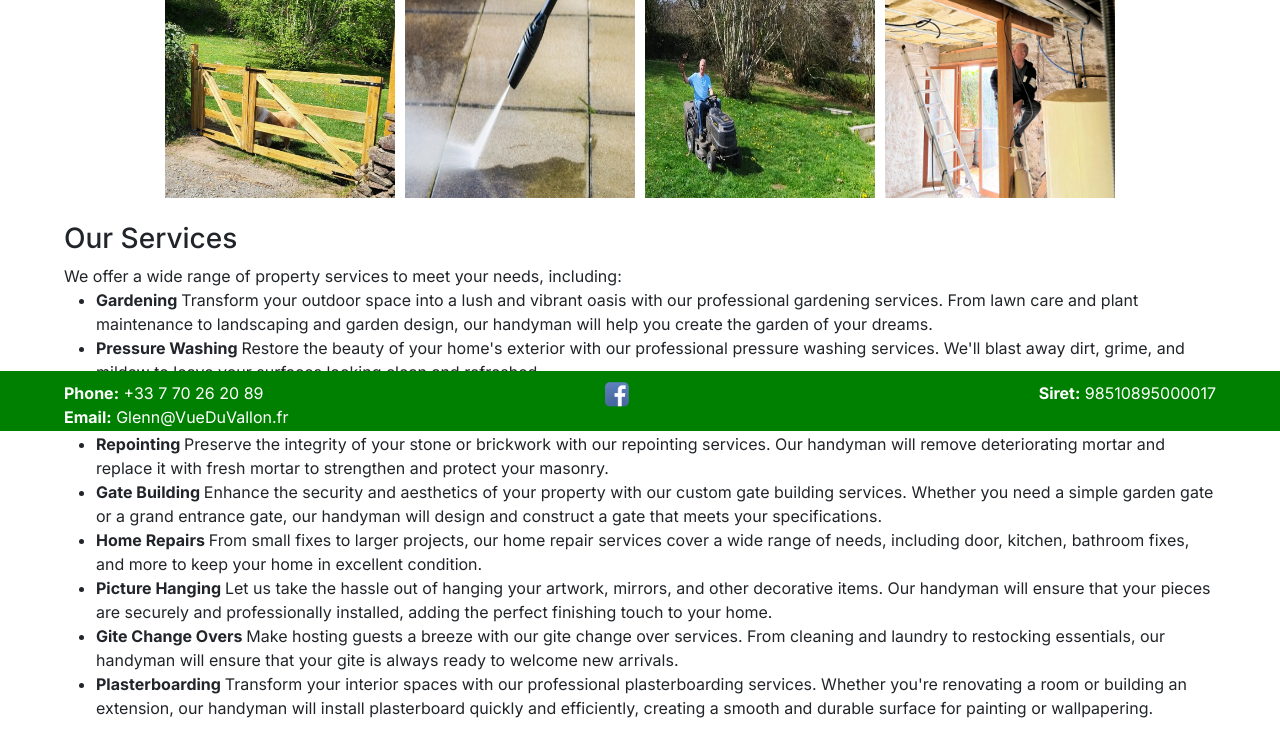
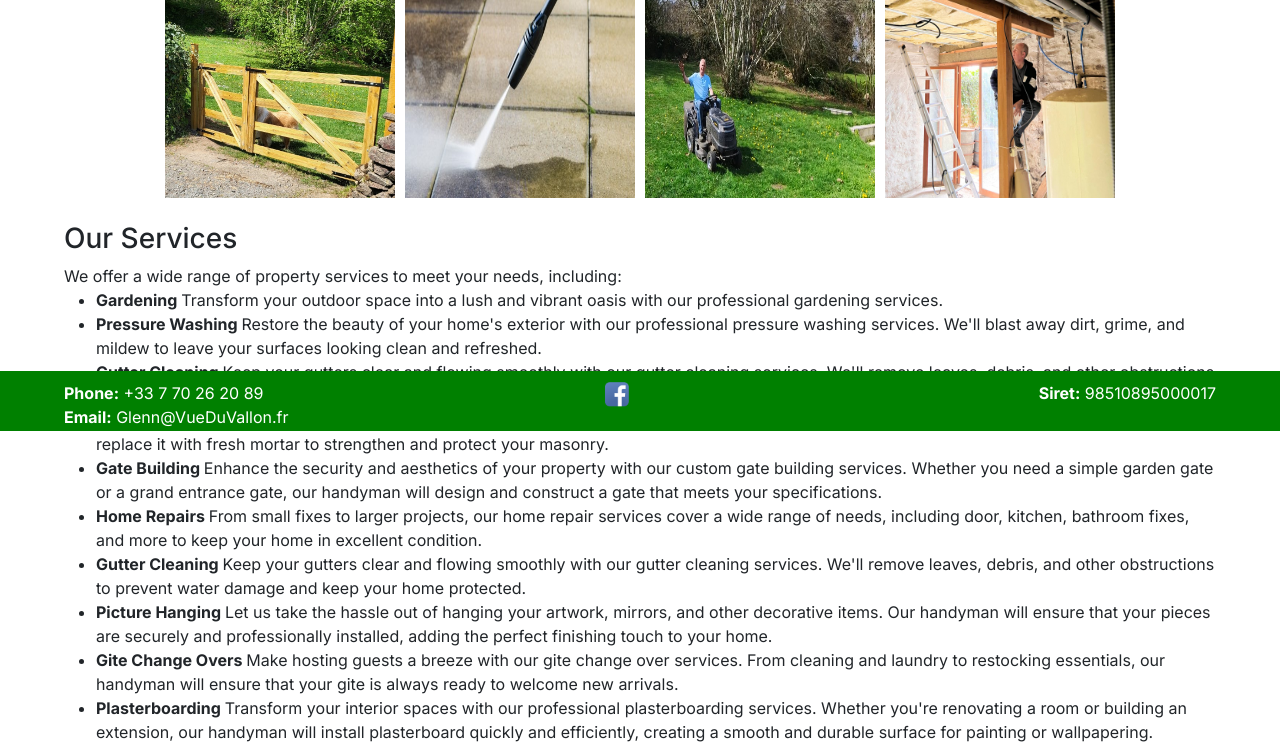
Before and after one commit to GlennPacker/VueDuVallonHandyman, a Next.js app: page / in a window 1280 px wide. Shown: the part 369-1124 px from the top of the page. Built offline with nearby package versions, Linux system fonts and the light colour scheme.

Commit message:
Update page.tsx

```diff
--- a/src/app/page.tsx
+++ b/src/app/page.tsx
@@ -33,7 +33,7 @@ export default function Home() {
           <ul>
             <li>
               <strong>Gardening </strong>
-              Transform your outdoor space into a lush and vibrant oasis with our professional gardening services. From lawn care and plant maintenance to landscaping and garden design, our handyman will help you create the garden of your dreams.
+              Transform your outdoor space into a lush and vibrant oasis with our professional gardening services.
             </li>
 
             <li>
@@ -55,6 +55,10 @@ export default function Home() {
             <li>
               <strong>Home Repairs </strong>
               From small fixes to larger projects, our home repair services cover a wide range of needs, including door, kitchen, bathroom fixes, and more to keep your home in excellent condition.
+            </li>
+            <li>
+              <strong>Gutter Cleaning </strong>
+              Keep your gutters clear and flowing smoothly with our gutter cleaning services. We'll remove leaves, debris, and other obstructions to prevent water damage and keep your home protected.
             </li>
             <li>
               <strong>Picture Hanging </strong>
```
